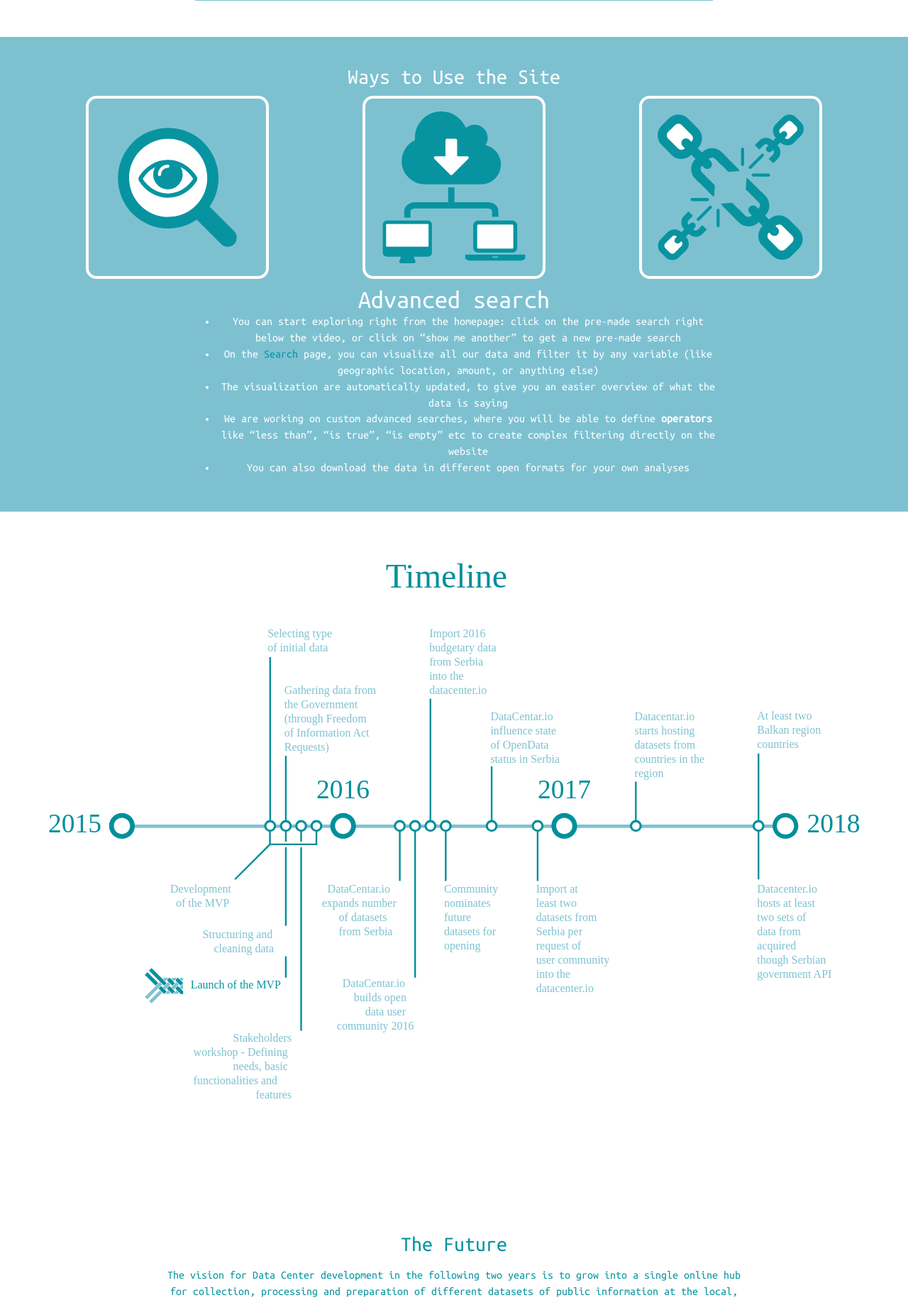
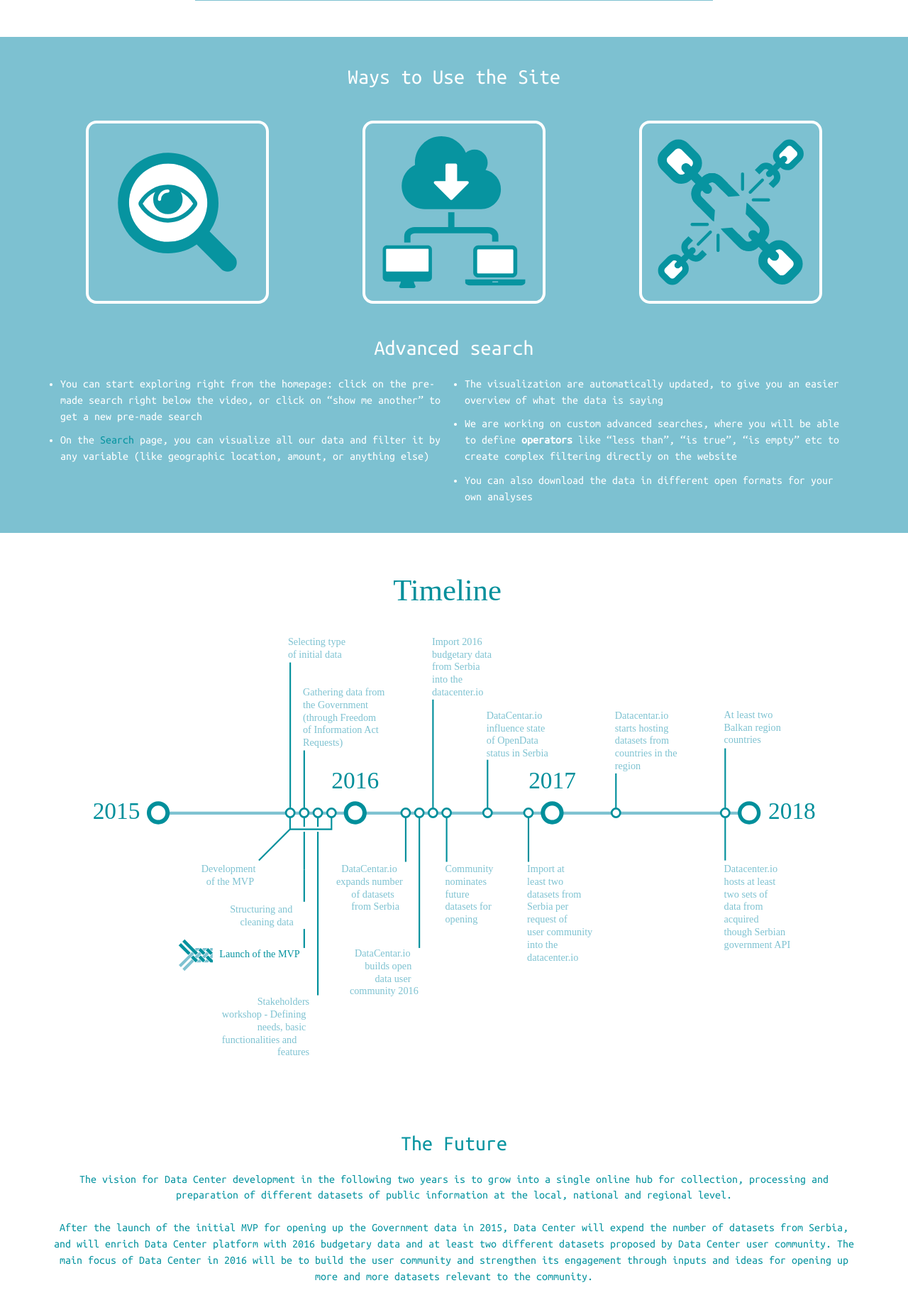
Before and after one commit to crtarsorg/data-centar, a Flask app: page /about/ in a window 1280 px wide. Shown: the part 866-2698 px from the top of the page at 71% size. Run offline with Flask 2, Linux system fonts and the light colour scheme; grey boxes labelled with a size stand in for pictures from a placeholder-image service; parts of the project's set-up code (start-up, migrations or seed data) failed here and were passed over; some libraries are stand-ins or nearby versions.

Commit message:
fixing ways to use this site; reduced the white space above the future section on about page

```diff
--- a/app/static/css/style.css
+++ b/app/static/css/style.css
@@ -63,6 +63,9 @@ textarea {
 }
 a {
     color: #0794A0;
+}
+.hover {
+    cursor: pointer;
 }
 /*=====  End of Whole page  ======*/
 
@@ -346,6 +349,13 @@ select.primary-content-color{
 #descHowToUse li {
     text-align: left;
 }
+#howToUseS img {
+    max-width: 258px;
+    margin: 0 auto;
+}
+#howToUseS ul {
+        -webkit-padding-start: 0px;
+}
 /*=====  End of about page  ======*/
 
 /*===================================
--- a/app/templates/mod_about/index.html
+++ b/app/templates/mod_about/index.html
@@ -112,40 +112,51 @@ $(function() {
     </div>
 </div>
 <!-- Ways to Use the Site Section -->
-<section id="howToUseS" class="container-fluid content-section text-center secondary-color white-content margin-4p padding-sm">
+<section id="howToUseS" class="container-fluid content-section secondary-color white-content margin-4p padding-sm">
     <div class="row">
         <div class="container">
-            <h2 >Ways to Use the Site</h2>
-            <div class="row">
-                <div class="col-md-4 col-xs-6 padding-10 icon-size">
-                    <img id="searchIcon"  class="explore-icon" src="{{ url_for('static', filename='images/DC_Icon_1.svg') }}" onmouseover="this.src='{{ url_for('static', filename='images/DC_Icon_1_hover.svg') }}';" onmouseout="this.src='{{ url_for('static', filename='images/DC_Icon_1.svg') }}';" alt=""></div>
-                <div class="col-md-4 col-xs-6 padding-10 icon-size">
-                    <img id="apiIcon"  class="explore-icon" src="{{ url_for('static', filename='images/DC_Icon_2.svg') }}" onmouseover="this.src='{{ url_for('static', filename='images/DC_Icon_2_hover.svg') }}';" onmouseout="this.src='{{ url_for('static', filename='images/DC_Icon_2.svg') }}';" alt=""></div>
-                <div class="col-md-4 col-xs-6 padding-10 icon-size">
-                    <img id="liberatIcon" class="explore-icon" src="{{ url_for('static', filename='images/DC_Icon_3.svg') }}" onmouseover="this.src='{{ url_for('static', filename='images/DC_Icon_3_hover.svg') }}';" onmouseout="this.src='{{ url_for('static', filename='images/DC_Icon_3.svg') }}';" alt=""></div>
+            <h2 class="text-center">Ways to Use the Site</h2>
+            <div class="row margin-4p">
+                <div class="col-xs-4">
+                    <img id="searchIcon" class="explore-icon img-responsive hover" src="{{ url_for('static', filename='images/DC_Icon_1.svg') }}" onmouseover="this.src='{{ url_for('static', filename='images/DC_Icon_1_hover.svg') }}';" onmouseout="this.src='{{ url_for('static', filename='images/DC_Icon_1.svg') }}';" alt=""></div>
+                <div class="col-xs-4">
+                    <img id="apiIcon"  class="explore-icon img-responsive hover" src="{{ url_for('static', filename='images/DC_Icon_2.svg') }}" onmouseover="this.src='{{ url_for('static', filename='images/DC_Icon_2_hover.svg') }}';" onmouseout="this.src='{{ url_for('static', filename='images/DC_Icon_2.svg') }}';" alt=""></div>
+                <div class="col-xs-4">
+                    <img id="liberatIcon" class="explore-icon img-responsive hover" src="{{ url_for('static', filename='images/DC_Icon_3.svg') }}" onmouseover="this.src='{{ url_for('static', filename='images/DC_Icon_3_hover.svg') }}';" onmouseout="this.src='{{ url_for('static', filename='images/DC_Icon_3.svg') }}';" alt=""></div>
             </div>
-            <div class="row">
-                <div id="descDiv" class="col-md-8 col-md-offset-2">
-                    <h1 id="titleHowTo">Advanced search</h1>
-
-                    <ul id="search">
-                        <li> You can start exploring right from the homepage: click on the pre-made search right below the video, or click on “show me another” to get a new pre-made search</li>
-                        <li>On the <a href="{{ url_for('search.index') }}">Search</a> page, you can visualize all our data and filter it by any variable (like geographic location, amount, or anything else)</li>
-                        <li>The visualization are automatically updated, to give you an easier overview of what the data is saying</li>
-                        <li>We are working on custom advanced searches, where you will be able to define <b>operators</b> like “less than”, “is true”, “is empty” etc to create complex filtering directly on the website</li>
-                        <li>You can also download the data in different open formats for your own analyses</li>
+            <div class="">
+                <div id="descDiv" class="margin-4p">
+                    <h2 class="text-center" id="titleHowTo">Advanced search</h2>
+                    <ul class="margin-2p" id="search">
+                        <div class="col-xs-12 col-sm-6">
+                            <li>You can start exploring right from the homepage: click on the pre-made search right below the video, or click on “show me another” to get a new pre-made search</li>
+                            <li class="margin-2p">On the <a href="{{ url_for('search.index') }}">Search</a> page, you can visualize all our data and filter it by any variable (like geographic location, amount, or anything else)</li>
+                        </div>
+                        <div class="col-xs-12 col-sm-6">
+                            <li>The visualization are automatically updated, to give you an easier overview of what the data is saying</li>
+                            <li class="margin-2p">We are working on custom advanced searches, where you will be able to define <b>operators</b> like “less than”, “is true”, “is empty” etc to create complex filtering directly on the website</li>
+                            <li class="margin-2p">You can also download the data in different open formats for your own analyses</li>
+                        </div>
                     </ul>
-                    <ul id="api" class="hidden">
-                        <li>Don’t know what an API is? The School of Data explains <a href="http://schoolofdata.org/2013/11/18/web-apis-for-non-programmers/">APIs for non-programmers</a> (but you should probably get a developer to help you - <a href="mailto:data@datacentar.io">or ask us for help</a>!)</li>
-                        <li>On the <a href="{{ url_for('api.index') }}">API page</a> you can learn about all the parameters you can use for your API calls, and create your custom API</li>
-                        <li>Run the custom API directly on the Data Centar website to see what results it provides you, then tweak to your delight</li>
-                        <li>Once you’re happy, take the API and plug it into your website, or use it to download raw data on your computer</li>
-                        <li>Our entire Search page is powered by our API - so you can create advanced searches, and copy the API link of the search you made</li>
+                    <ul id="api" class="hidden margin-2p">
+                        <div class="col-xs-12 col-sm-6">
+                            <li>Don’t know what an API is? The School of Data explains <a href="http://schoolofdata.org/2013/11/18/web-apis-for-non-programmers/">APIs for non-programmers</a> (but you should probably get a developer to help you - <a href="mailto:data@datacentar.io">or ask us for help</a>!)</li>
+                            <li class="margin-2p">On the <a href="{{ url_for('api.index') }}">API page</a> you can learn about all the parameters you can use for your API calls, and create your custom API</li>
+                        </div>
+                        <div class="col-xs-12 col-sm-6">
+                            <li>Run the custom API directly on the Data Centar website to see what results it provides you, then tweak to your delight</li>
+                            <li class="margin-2p">Once you’re happy, take the API and plug it into your website, or use it to download raw data on your computer</li>
+                            <li class="margin-2p">Our entire Search page is powered by our API - so you can create advanced searches, and copy the API link of the search you made</li>
+                        </div>
                     </ul>
-                    <ul id="liberateNext" class="hidden">
-                        <li>At the bottom of each page, you will find a form where you can choose between four datasets we plan to open. </li>
-                        <li>Take your pick, and if you want, leave us a comment on how you would use that data. Your feedback is crucial!</li>
-                        <li>If you’re not interested in any of the proposed datasets, <a href="mailto:data@datacentar.io">get in touch</a> and propose what you would like us to liberate next</li>
+                    <ul id="liberateNext" class="hidden margin-2p">
+                        <div class="col-xs-12 col-sm-6">
+                            <li>At the bottom of each page, you will find a form where you can choose between four datasets we plan to open. </li>
+                            <li class="margin-2p">Take your pick, and if you want, leave us a comment on how you would use that data. Your feedback is crucial!</li>
+                        </div>
+                        <div class="col-xs-12 col-sm-6">
+                            <li>If you’re not interested in any of the proposed datasets, <a href="mailto:data@datacentar.io">get in touch</a> and propose what you would like us to liberate next</li>
+                        </div>
                     </ul>
                 </div>
             </div>
@@ -153,12 +164,11 @@ $(function() {
     </div>
 </section>
 <!-- Timeline Section -->
-<section id="timelineS" class="container-fluid content-section text-center primary-content-color">
-    <div class="row">
+<section id="timelineS" class="container content-section text-center primary-content-color">
+    <div class="">
         <img id="timelineImg" src="{{ url_for('static', filename='images/timeline.svg') }}" alt="">
-        <div class="col-lg-8 col-lg-offset-2">
-            <!-- <h2 class="margin-2p">Timeline</h2> -->
-            <h2 class="margin-top-10vh">The Future</h2>
+        <div class="margin-4p">
+            <h2>The Future</h2>
             <p class="margin-2p">
                 The vision for Data Center development in the following two years is to grow into a single online hub for collection, processing and preparation of different datasets of public information at the local, national and regional level.
             </p>
```
